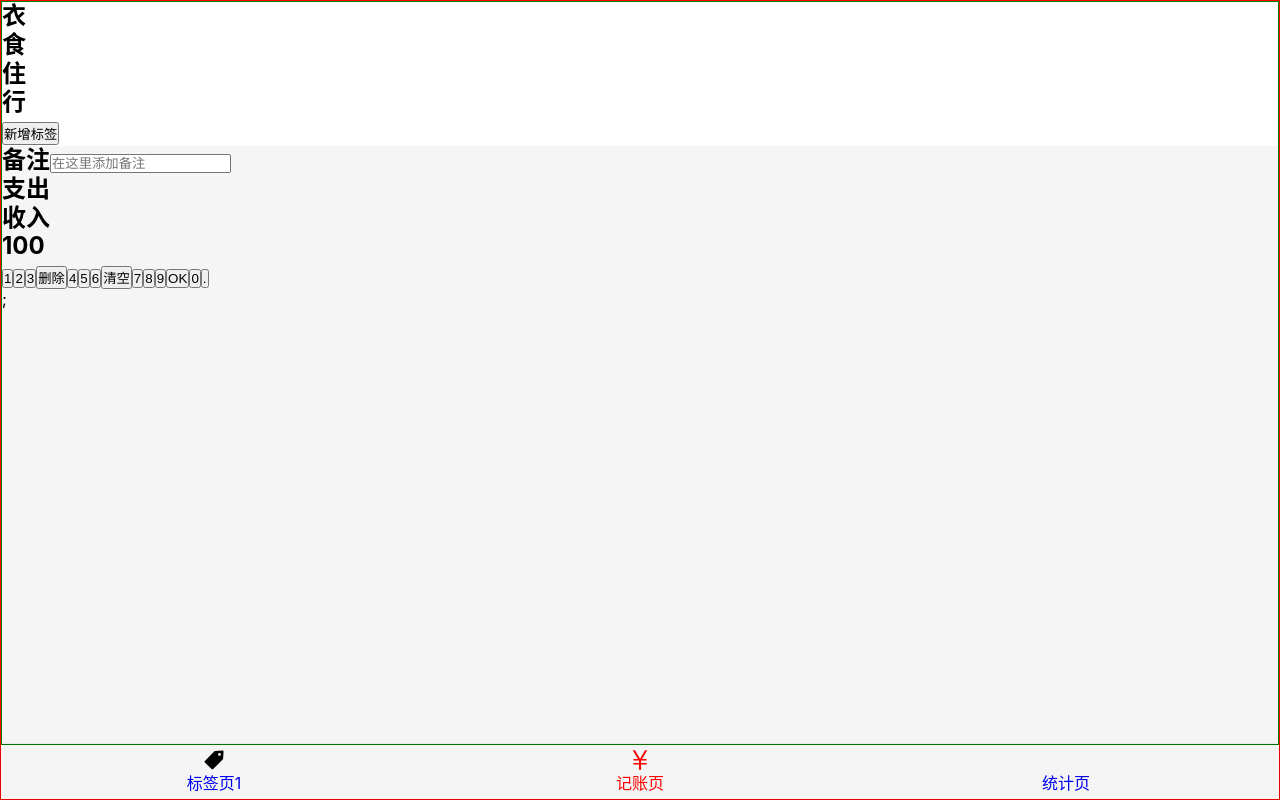
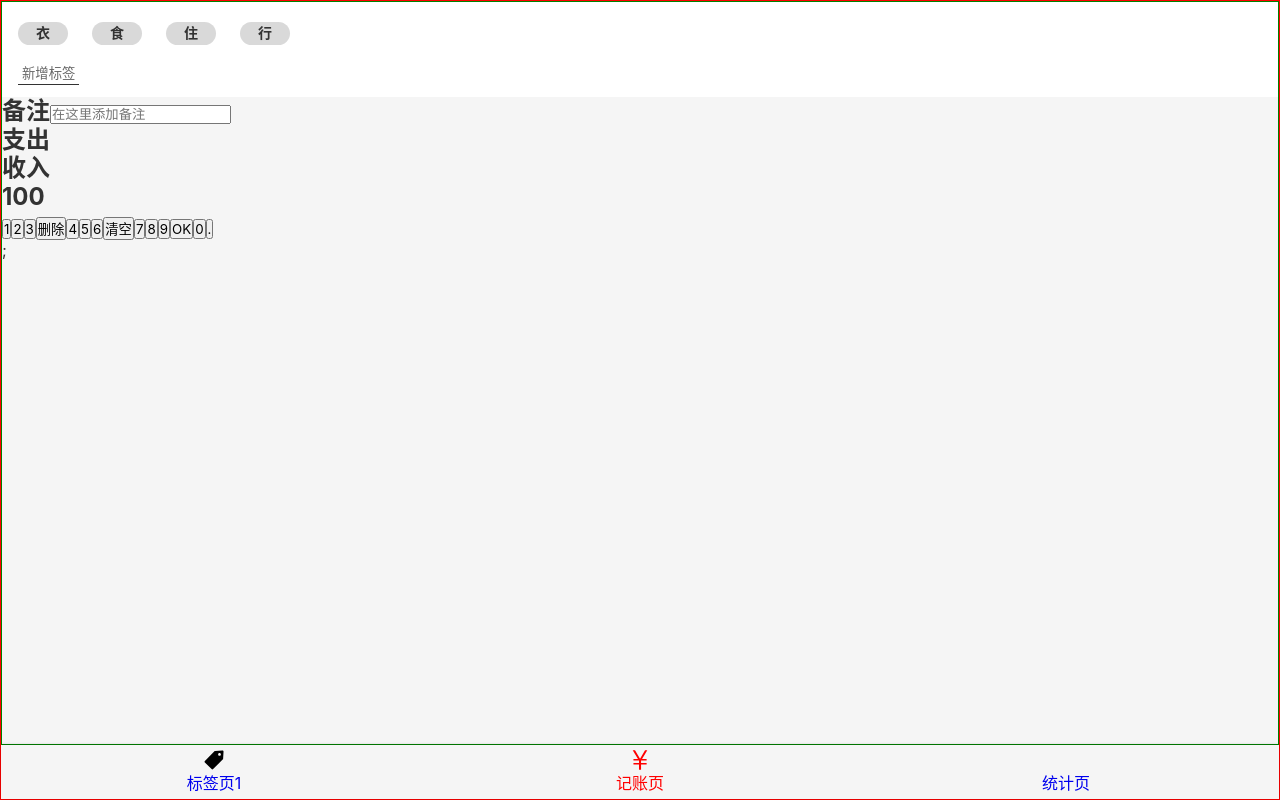
Before and after one commit to maqunchao/accoutMoney, a React app: page /#/money in a window 1280 px wide. Built offline with nearby package versions, Linux system fonts and the light colour scheme.

Commit message:
money的第一栏

```diff
--- a/src/App.tsx
+++ b/src/App.tsx
@@ -1,12 +1,18 @@
 import React from "react";
 import { HashRouter, Routes, Route, Navigate } from "react-router-dom";
-import Tags from 'views/Tags';
-import Money from 'views/Money';
-import Statistics from 'views/Statistics';
+import Tags from "views/Tags";
+import Money from "views/Money";
+import Statistics from "views/Statistics";
 import NoMathch from "views/NoMathch";
+import styled from "styled-components";
+
+const AppWrapper = styled.div`
+  color: #333;
+`;
 
 function App() {
   return (
+    <AppWrapper>
       <HashRouter>
         <Routes>
           <Route path="/tags" element={<Tags />} />
@@ -14,15 +20,11 @@
           <Route path="/statistics" element={<Statistics />} />
           <Route path="/" element={<Navigate to="/money" replace />} />
           {/* 👇️ only match this when no other routes match */}
-        <Route
-          path="*"
-          element={<NoMathch />}
-        />
+          <Route path="*" element={<NoMathch />} />
         </Routes>
       </HashRouter>
+    </AppWrapper>
   );
 }
 
-
-
 export default App;
--- a/src/index.scss
+++ b/src/index.scss
@@ -19,7 +19,9 @@
 a{
     text-decoration: none;  //消除a标签下划线
 }
-
+button {
+    font-family: inherit;
+}
 body{
     font-family: $font-hei;
     font-size: 16px;
--- a/src/views/Money.tsx
+++ b/src/views/Money.tsx
@@ -4,16 +4,32 @@
 
 const TagsSection = styled.section`
   background: #ffffff;
+  padding: 12px 16px;
+  > ol {
+    margin: 0 -12px;
+    > li {
+      background: #d9d9d9;
+      border-radius: 18px;
+      display: inline-block;
+      padding: 3px 18px;
+      font-size: 14px;
+      margin: 8px 12px;
+    }
+  }
+  > button {
+    background: none;
+    border: none;
+    padding: 2px 4px;
+    border-bottom: 1px solid #333;
+    color: #666;
+    margin-top: 8px;
+  }
 `;
 const NoteSection = styled.section``;
 
 const CategorySection = styled.section``;
 
 const NumberPadSection = styled.section``;
-const TagList = styled.ol`
-  > li {
-  }
-`;
 
 const MyLayout = styled(Layout)`
   display: flex;
@@ -24,12 +40,12 @@
   return (
     <MyLayout>
       <TagsSection>
-        <TagList>
+        <ol>
           <li>衣</li>
           <li>食</li>
           <li>住</li>
           <li>行</li>
-        </TagList>
+        </ol>
         <button>新增标签</button>
       </TagsSection>
       <NoteSection>
```
Lines whose indentation alone changed are shown as unchanged.
